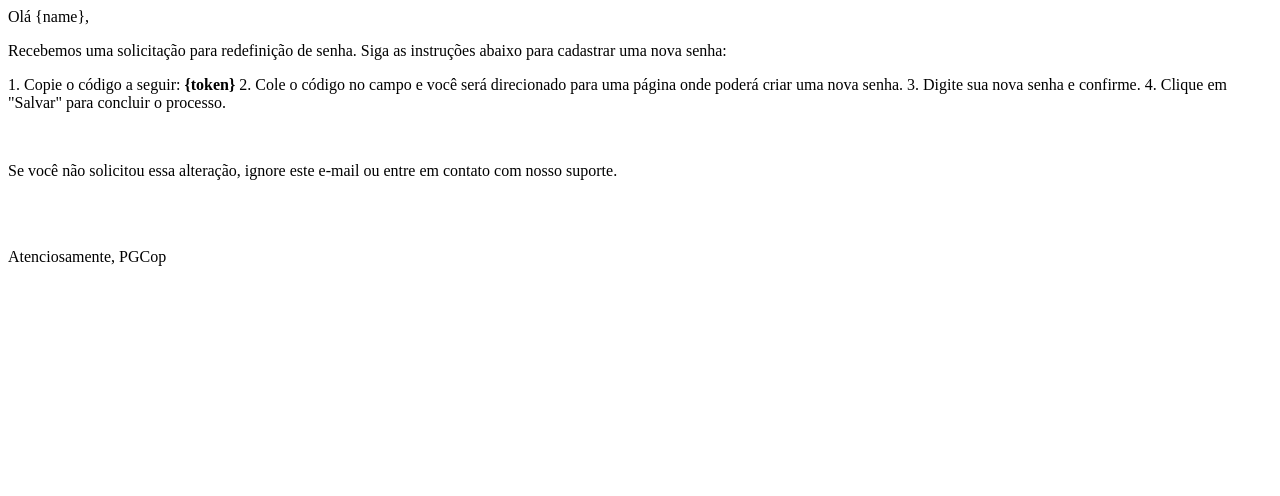
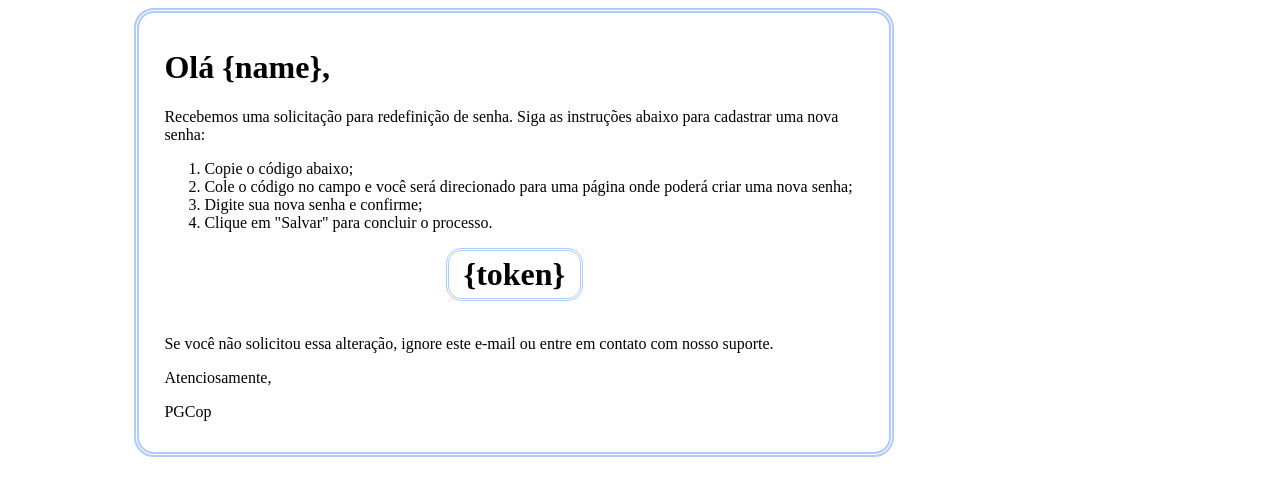
Before and after one commit to tauanesales/Sistema-PGCop-UFBA, a Python web app: template src/api/templates/new_password_token.html in a window 1280 px wide. Shown: the top 496 px of the page. Run offline with Jinja, Linux system fonts and the light colour scheme; the template is opened without the code that fills it, so the values that code supplies are empty.

Commit message:
Update src/api/templates/new_password_token.html

```diff
--- a/src/api/templates/new_password_token.html
+++ b/src/api/templates/new_password_token.html
@@ -1,17 +1,15 @@
-Olá {name},
-<br>
-<p>Recebemos uma solicitação para redefinição de senha. Siga as instruções abaixo para cadastrar uma nova senha:</p>
-<p>
-1. Copie o código a seguir: <b>{token}</b>
-2. Cole o código no campo e você será direcionado para uma página onde poderá criar uma nova senha.
-3. Digite sua nova senha e confirme.
-4. Clique em "Salvar" para concluir o processo.
-</p>
-<br>
-<p>Se você não solicitou essa alteração, ignore este e-mail ou entre em contato com nosso suporte.</p>
-<br>
-<br>
-<p>
-Atenciosamente,
-PGCop
-</p>
+<div style="margin: 0 10%; border: 5px rgb(174,203,250) double; padding: 15px 25px; border-radius: 20px; max-width: 700px;">
+  <h1>Olá {name},</h1>
+  <p>Recebemos uma solicitação para redefinição de senha. Siga as instruções abaixo para cadastrar uma nova senha:</p>
+  <ol>
+      <li>Copie o código abaixo;</li>
+      <li>Cole o código no campo e você será direcionado para uma página onde poderá criar uma nova senha;</li>
+      <li>Digite sua nova senha e confirme;</li>
+      <li>Clique em "Salvar" para concluir o processo.</li>
+  </ol>
+  <h1 style="margin: auto; border: 3px rgb(174,203,250) double; border-radius: 15px; padding: 5px 15px; width: fit-content;">{token}</h1>
+  <br>
+  <p>Se você não solicitou essa alteração, ignore este e-mail ou entre em contato com nosso suporte.</p>
+  <p>Atenciosamente,</p>
+  <p>PGCop</p>
+</div>
```
